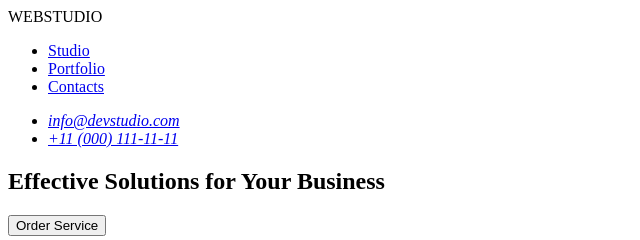
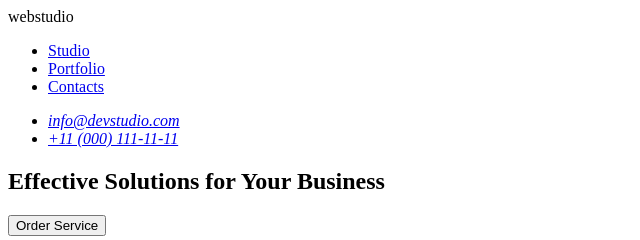
Before and after one commit to mervegucluturkorhan/goit-markup-hw-01, a plain HTML site: page index.html in a window 1280 px wide. Shown: the top 240 px of the page, 0-640 px from the left. Drawn offline with Linux system fonts and the light colour scheme.

Commit message:
Update index.html

```diff
--- a/index.html
+++ b/index.html
@@ -7,7 +7,7 @@
   <body>
     <header>
       <nav>
-        <p<>WEBSTUDIO</p>
+        <p<>webstudio</p>
         <ul>
           <li><a href="#Studio">Studio</a></li>
           <li><a href="#Portfolio">Portfolio</a></li>
@@ -98,7 +98,7 @@
       </section>
     </main>
     <footer>
-        <p<>WEBSTUDIO</p>
+        <p<>webstudio</p>
       <p>
         Increase the flow of customers and sales for your business with digital
         marketing & growth solutions.
```
